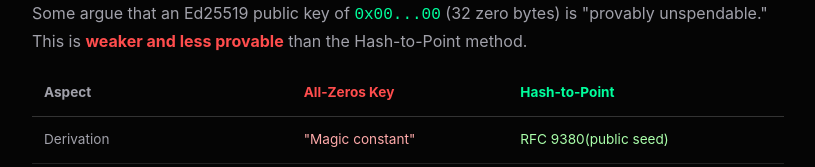
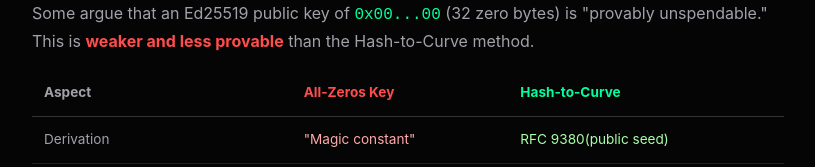
Before and after one commit to moww20/justfuckinguseburnaddress.com, a React (Vite) app: page / in a window 1280 px wide. Both pictures are taken after a click on the button "The All-Zeros Dilemma". Shown: the part 4666-4833 px from the top of the page, without its empty margins (232-1047 px from the left). Built offline with nearby package versions, Linux system fonts and the light colour scheme.

Commit message:
docs: standardize terminology to Hash-to-Curve (RFC 9380)

```diff
--- a/src/App.tsx
+++ b/src/App.tsx
@@ -283,7 +283,7 @@ function App() {
             <FAQItem question="The All-Zeros Dilemma">
               <p style={{ color: 'var(--text-dim)', marginBottom: '1rem', lineHeight: '1.6' }}>
                 Some argue that an Ed25519 public key of <code style={{ color: 'var(--accent)' }}>0x00...00</code> (32 zero bytes) is "provably unspendable."
-                This is <strong style={{ color: 'var(--error)' }}>weaker and less provable</strong> than the Hash-to-Point method.
+                This is <strong style={{ color: 'var(--error)' }}>weaker and less provable</strong> than the Hash-to-Curve method.
               </p>
 
               <div style={{ overflowX: 'auto', marginBottom: '1.5rem' }}>
@@ -292,7 +292,7 @@ function App() {
                     <tr style={{ borderBottom: '1px solid #333' }}>
                       <th style={{ padding: '0.75rem', textAlign: 'left', color: 'var(--text-dim)' }}>Aspect</th>
                       <th style={{ padding: '0.75rem', textAlign: 'left', color: 'var(--error)' }}>All-Zeros Key</th>
-                      <th style={{ padding: '0.75rem', textAlign: 'left', color: 'var(--accent)' }}>Hash-to-Point</th>
+                      <th style={{ padding: '0.75rem', textAlign: 'left', color: 'var(--accent)' }}>Hash-to-Curve</th>
                     </tr>
                   </thead>
                   <tbody>
```
